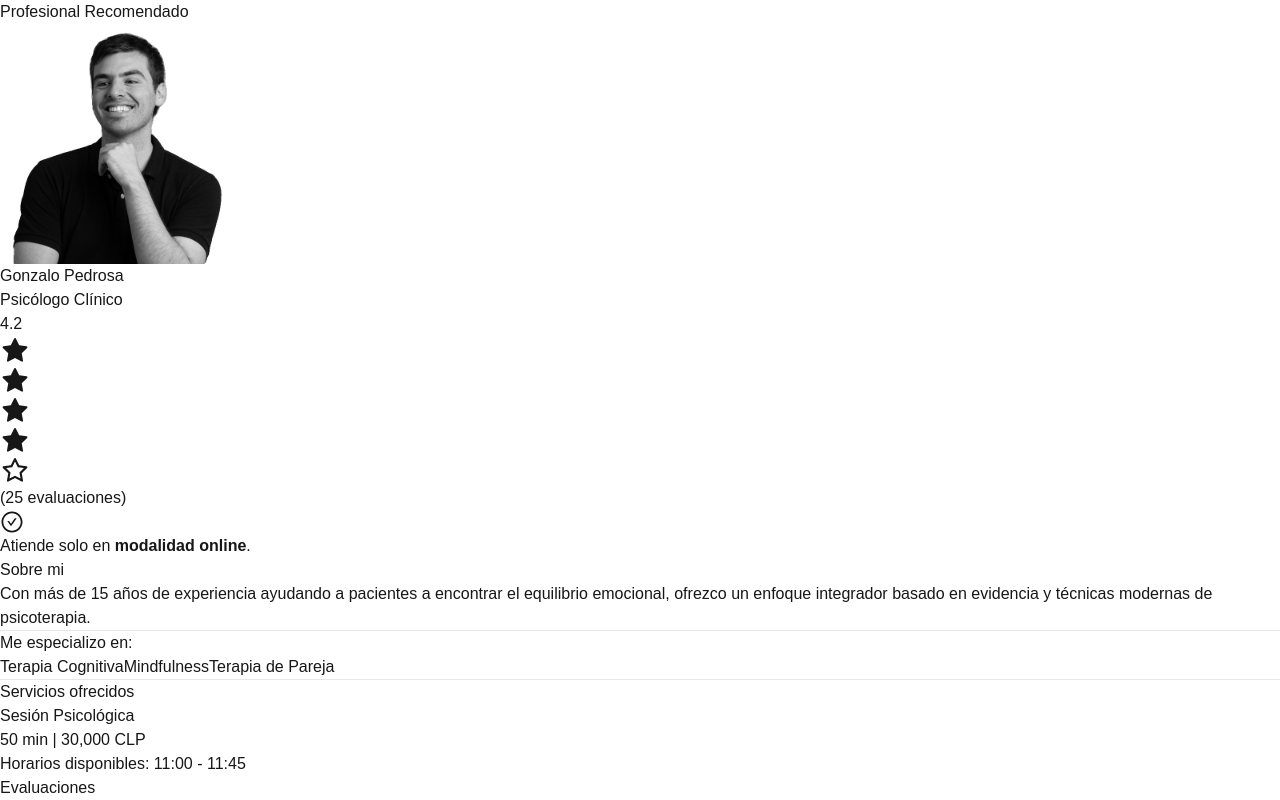
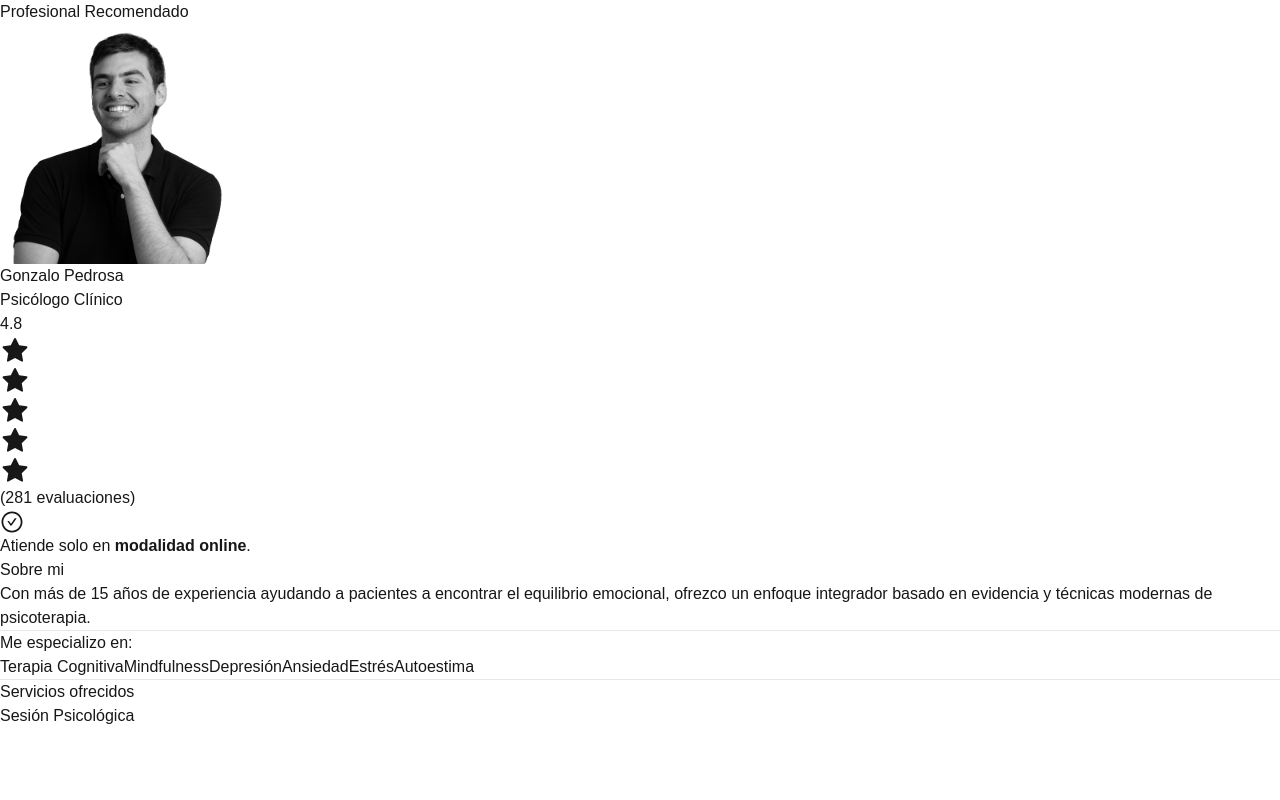
Before and after one commit to gpedrosad/newlanding, a Next.js app: page /perfil in a window 1280 px wide. Shown: the top 800 px of the page. Built offline with nearby package versions, Linux system fonts and the light colour scheme.

Commit message:
reviews listas

```diff
--- a/src/app/components/Reviews.tsx
+++ b/src/app/components/Reviews.tsx
@@ -15,6 +15,70 @@
 const Reviews: React.FC = () => {
   // Se utiliza la data proveniente del otro componente, transformada al formato esperado
   const reviews: Review[] = [
+    {
+      id: "14",
+      review_date: "2025-04-15T11:30:00Z",
+      review_description:
+        "Me sentí muy cómoda con las sesiones me ayudó a superar y cambiar muchas cosas, recomiendo mucho este servicio ",
+      review_stars: 5,
+      user_full_name: "Sofia Hernandez",
+    },
+    {
+      id: "13",
+      review_date: "2025-04-10T10:45:00Z",
+      review_description:
+        "Un Excelente profesional Gonzalo preocupado de sus paciente en todo momento ",
+      review_stars: 5,
+      user_full_name: "Yocelyn",
+    },
+    {
+      id: "12",
+      review_date: "2025-04-05T09:30:00Z",
+      review_description:
+        "Gonzalo atiende a mi hijo adolecente hace varios meses, por transtorno de ansiedad y deficit atencional. Mi hijo está muy contento con sus sesiones. Lo recomiendo 100%. Es responsable, puntual y muy comprometido con su paciente. A mi hijo le da mucha confianza conversar con él. Es un 7. El está mucho mejor y yo muy contenta.",
+      review_stars: 5,
+      user_full_name: "Claudia",
+    },
+    {
+      id: "11",
+      review_date: "2025-03-30T11:00:00Z",
+      review_description:
+        " Conoci a Gonzalo en un momento de mucho conflicto interno, y el con su alto grado de compromiso y capacidad de escucha, fue capaz de ayudarme a ver de manera distinta lo que estaba viviendo, haciendo muy grata cada sesión .. es una persona agradable y un excelente profesional.\nLo recomiendo al 100%",
+      review_stars: 5,
+      user_full_name: "Karen",
+    },
+    {
+      id: "10",
+      review_date: "2025-03-25T10:15:00Z",
+      review_description:
+        "Gonzalo es un excelente profesional, acudí a el cuando mi vida era un caos, había tocado fondo y creí que de ahí no saldría, me aconsejo, me ayudó y estuvo para mí sin importar horarios ni dinero, abrió mi mente y me hizo ver la vida de una manera distinta y sin lugar a dudas su terapia fue uno de los pilares fundamentales para poder salir de ahí.\nAgradezco mucho encontrarlo y obviamente recomendaría su servicio. ",
+      review_stars: 5,
+      user_full_name: "Valeska Bravo Montecinos",
+    },
+    {
+      id: "9",
+      review_date: "2025-03-20T13:45:00Z",
+      review_description:
+        "Muy buen profesional. Empático. Lo recomiendo",
+      review_stars: 5,
+      user_full_name: "Emiliana Vera",
+    },
+    {
+      id: "8",
+      review_date: "2025-03-15T16:30:00Z",
+      review_description:
+        "En lo personal siento que Gonzalo fue de gran ayuda en mi búsqueda como persona, para encontrar mi paz mental y darme cuenta del valor que tengo solo por ser persona, además tenía instaurada una forma muy agresiva de mi ser y el busca a través de la contra pregunta ver las cosas desde otro punto de vista, dando a conocer tus potencial y no victimizándote. En resumen las terapias con el me ayudaron a:\n*Establecer límites y reconocer personas manipuladoras\n* valorar quién soy como mujer\n* tomar control de mi vida y de aquellos que están a mi cargo\n* poder ver las cosas de varios puntos de vista y no uno solo.\nEn conclusión hoy puedo disfrutar más consciente de la vida, valorándome como persona, estableciendo límites, saber donde quiero estar y estar con la persona que me quiera, además de potenciar mi fuerza para salir de relaciones tóxicas. 👍",
+      review_stars: 5,
+      user_full_name: "Evelyn",
+    },
+    {
+      id: "7",
+      review_date: "2025-03-10T14:00:00Z",
+      review_description:
+        "Exelente profecional me encanto compartir mi vida con el me ayudo mucho!!",
+      review_stars: 5,
+      user_full_name: "Daniela Quevedo",
+    },
     {
       id: "1",
       review_date: "2025-03-01T10:00:00Z",
@@ -92,7 +156,7 @@
             {renderStars(parseFloat(averageRating))}
           </div>
           <p className="text-gray-500 text-md mt-2">
-            Basado en {reviews.length} evaluaciones
+            Basado en 281 evaluaciones
           </p>
         </div>
       </div>
--- a/src/app/perfil/page.tsx
+++ b/src/app/perfil/page.tsx
@@ -50,7 +50,7 @@
     profession: "Psicólogo Clínico",
     professionalDescription:
       "Con más de 15 años de experiencia ayudando a pacientes a encontrar el equilibrio emocional, ofrezco un enfoque integrador basado en evidencia y técnicas modernas de psicoterapia.",
-    specializations: ["Terapia Cognitiva", "Mindfulness", "Terapia de Pareja"],
+    specializations: ["Terapia Cognitiva", "Mindfulness", "Depresión", "Ansiedad", "Estrés", "Autoestima"],
     photo: "/yo.png", // Asegúrate de tener esta imagen o ajusta la ruta
     services: [
 
@@ -74,8 +74,8 @@
   };
 
   // Datos de reseñas hardcodeados
-  const averageRating = 4.2;
-  const reviewCount = 25;
+  const averageRating = 4.8;
+  const reviewCount = 281;
   const isRatingLoading = false;
 
   // Función auxiliar para renderizar estrellas según la puntuación
@@ -185,17 +185,37 @@
             profileData.services.map((service) => (
               <div
                 key={service.id}
-                className="p-4 border rounded-lg mb-4 w-full max-w-md"
+                className="p-6 bg-white border-l-4 border-[#023047] rounded-lg mb-6 w-full max-w-md shadow-lg hover:shadow-xl transition-all duration-200"
               >
-                <h4 className="text-xl font-bold">{service.name}</h4>
-                <p className="text-gray-600">
-                  {service.duration} min |{" "}
-                  {service.price_ars?.toLocaleString()} CLP
-                </p>
-                <p className="mt-2 text-gray-700">
-                  Horarios disponibles:{" "}
-                  {service.selected_slots?.Lunes.join(", ") || "No disponibles"}
-                </p>
+                <div className="flex flex-col space-y-4">
+                  <h4 className="text-xl font-bold text-[#023047]">{service.name}</h4>
+
+                  <div className="flex flex-row justify-between items-center bg-gray-50 p-3 rounded-lg">
+                    <div className="flex items-center">
+                      <svg xmlns="http://www.w3.org/2000/svg" className="h-5 w-5 text-gray-500 mr-2" fill="none" viewBox="0 0 24 24" stroke="currentColor">
+                        <path strokeLinecap="round" strokeLinejoin="round" strokeWidth={2} d="M12 8v4l3 3m6-3a9 9 0 11-18 0 9 9 0 0118 0z" />
+                      </svg>
+                      <span className="font-medium">{service.duration} minutos</span>
+                    </div>
+
+                    <div className="flex items-center">
+                      <svg xmlns="http://www.w3.org/2000/svg" className="h-5 w-5 text-gray-500 mr-2" fill="none" viewBox="0 0 24 24" stroke="currentColor">
+                        <path strokeLinecap="round" strokeLinejoin="round" strokeWidth={2} d="M12 8c-1.657 0-3 .895-3 2s1.343 2 3 2 3 .895 3 2-1.343 2-3 2m0-8c1.11 0 2.08.402 2.599 1M12 8V7m0 1v8m0 0v1m0-1c-1.11 0-2.08-.402-2.599-1M21 12a9 9 0 11-18 0 9 9 0 0118 0z" />
+                      </svg>
+                      <span className="font-bold text-lg text-[#023047]">{service.price_ars?.toLocaleString()} CLP</span>
+                    </div>
+                  </div>
+
+                  <button
+                    type="button"
+                    className="w-full bg-[#023047] text-white font-semibold py-3 px-4 rounded-lg hover:bg-[#03506f] active:transform active:scale-98 transition-all duration-200 flex justify-center items-center space-x-2"
+                  >
+                    <svg xmlns="http://www.w3.org/2000/svg" className="h-5 w-5" fill="none" viewBox="0 0 24 24" stroke="currentColor">
+                      <path strokeLinecap="round" strokeLinejoin="round" strokeWidth={2} d="M8 7V3m8 4V3m-9 8h10M5 21h14a2 2 0 002-2V7a2 2 0 00-2-2H5a2 2 0 00-2 2v12a2 2 0 002 2z" />
+                    </svg>
+                    <span>Agendar cita</span>
+                  </button>
+                </div>
               </div>
             ))
           ) : (
```
